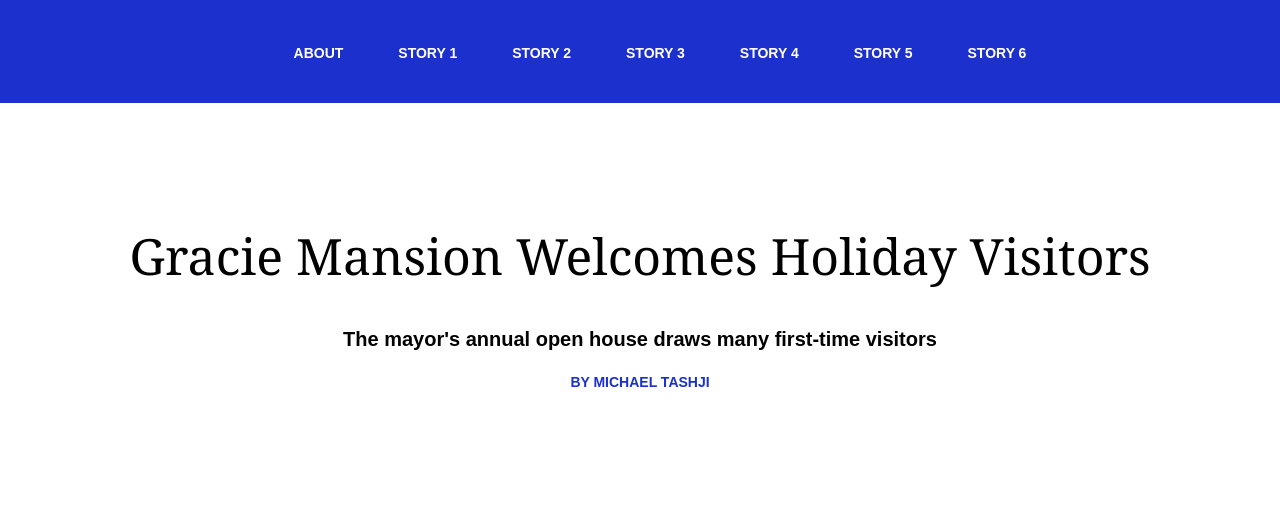
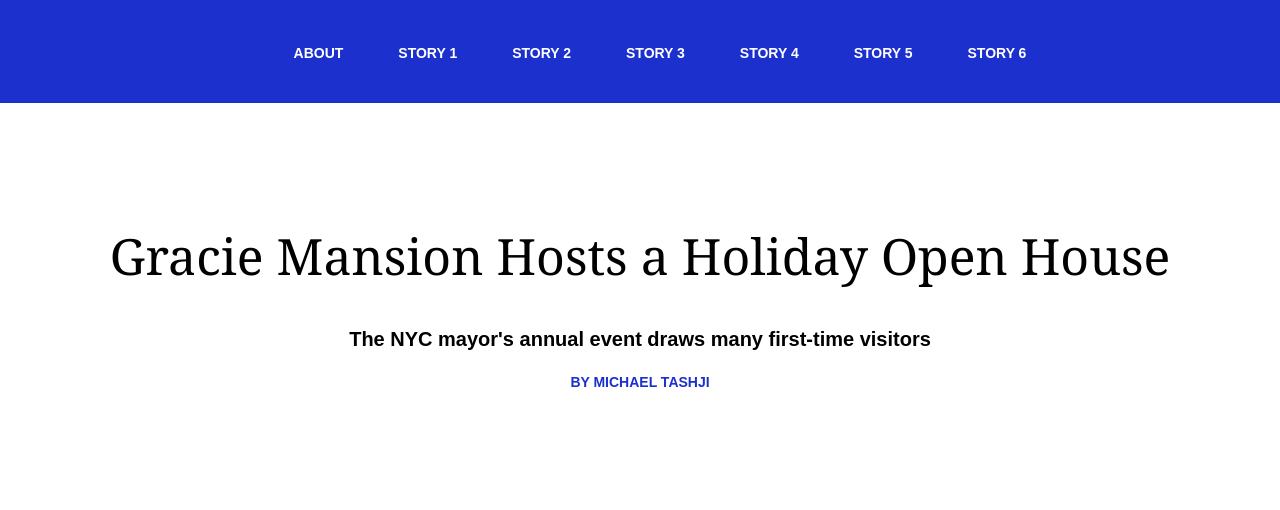
Before and after one commit to michaeltashji/michaeltashji.github.io, a plain HTML site: page story6.html in a window 1280 px wide. Shown: the top 510 px of the page. Drawn offline with Linux system fonts and the light colour scheme.

Commit message:
Update story6.html

```diff
--- a/story6.html
+++ b/story6.html
@@ -54,8 +54,8 @@
   </ul>
 </nav>
 
-  <h1 class="mybigheadline">Gracie Mansion Welcomes Holiday Visitors</h1>
-  <h2 class="summary">The mayor's annual open house draws many first-time visitors</h2>
+  <h1 class="mybigheadline">Gracie Mansion Hosts a Holiday Open House</h1>
+  <h2 class="summary">The NYC mayor's annual event draws many first-time visitors</h2>
   <p id="author">BY MICHAEL TASHJI</p>
 
 </header>
```
